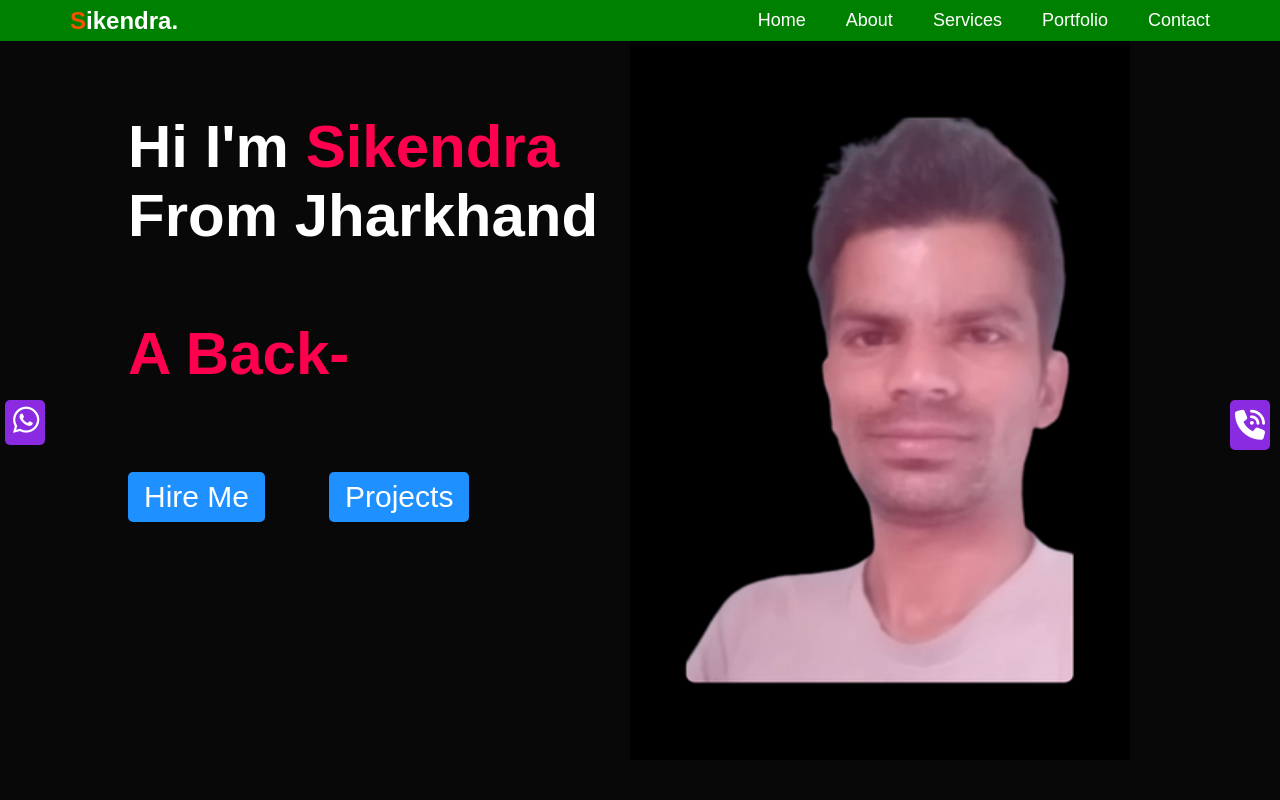
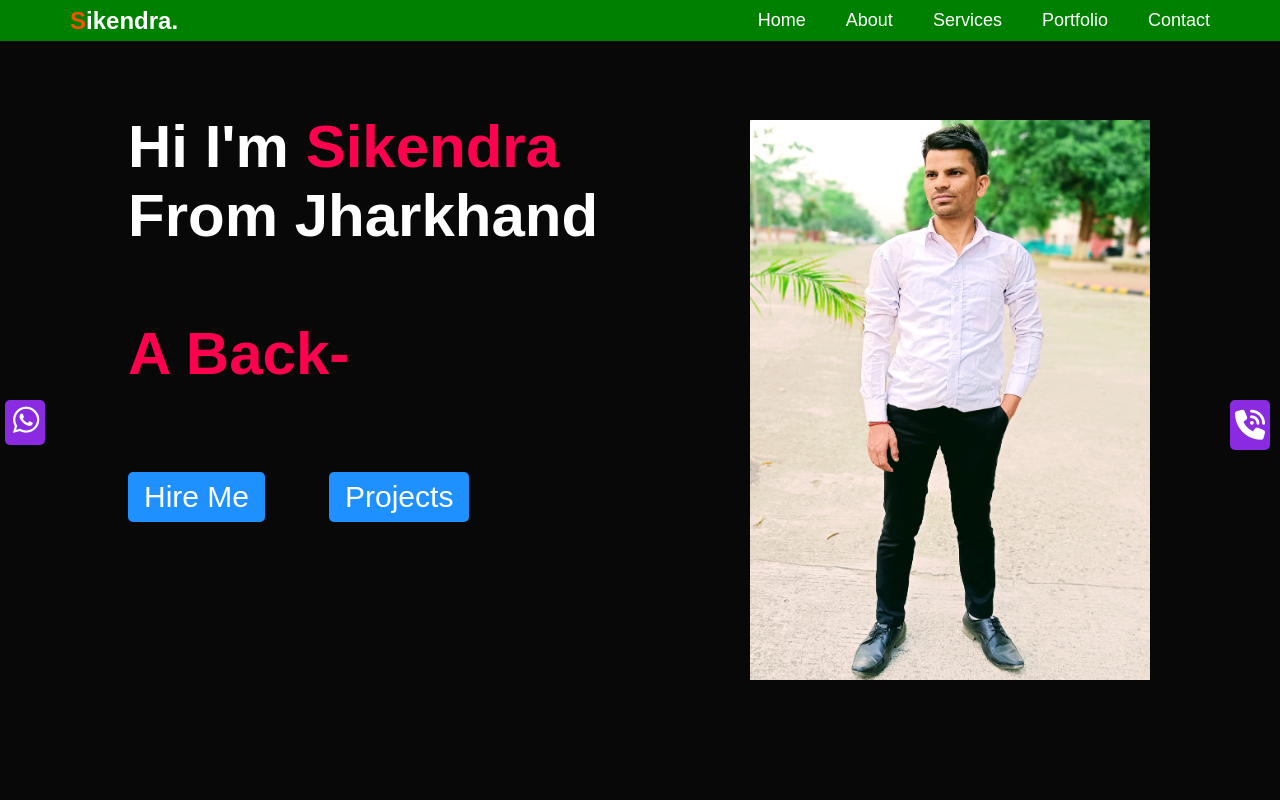
Before and after one commit to sikendrakumarverma/Portfolio, a React (Create React App) app: page / in a window 1280 px wide. Shown: the top 800 px of the page. Built offline with nearby package versions, Linux system fonts and the light colour scheme.

Commit message:
update the image

```diff
--- a/src/components/Header/Header.css
+++ b/src/components/Header/Header.css
@@ -17,12 +17,12 @@ body {
 #header {
     width: 100%;
     height: 100vh;
-    background-size: 500px 720px ;
-    background-position: calc(100% - 150px) center;
-    background-image: url(../Images/updated-photo.png);
+    background-size: 400px 560px ;
+    background-position: calc(100% - 130px) center;
+    background-image: url(../Images/landing_page.jpg);
     background-repeat: no-repeat;
-    /* background-color: lightslategrey;
-    border-radius: 20px */
+    /* background-color: lightslategrey; */
+    /* border-radius: 20px  */
 }
 
 .container {
```
Also changed, not shown: src/components/Images/landing_page.jpg (added).
